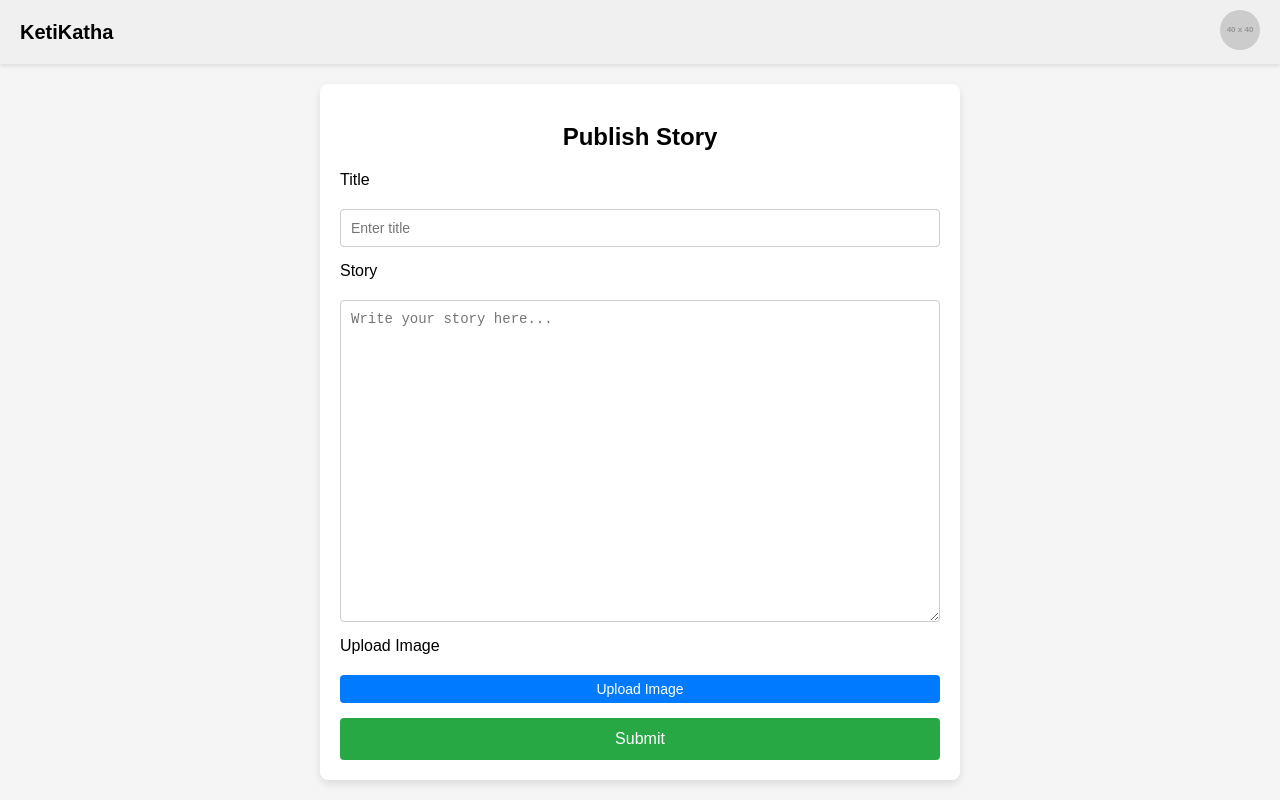
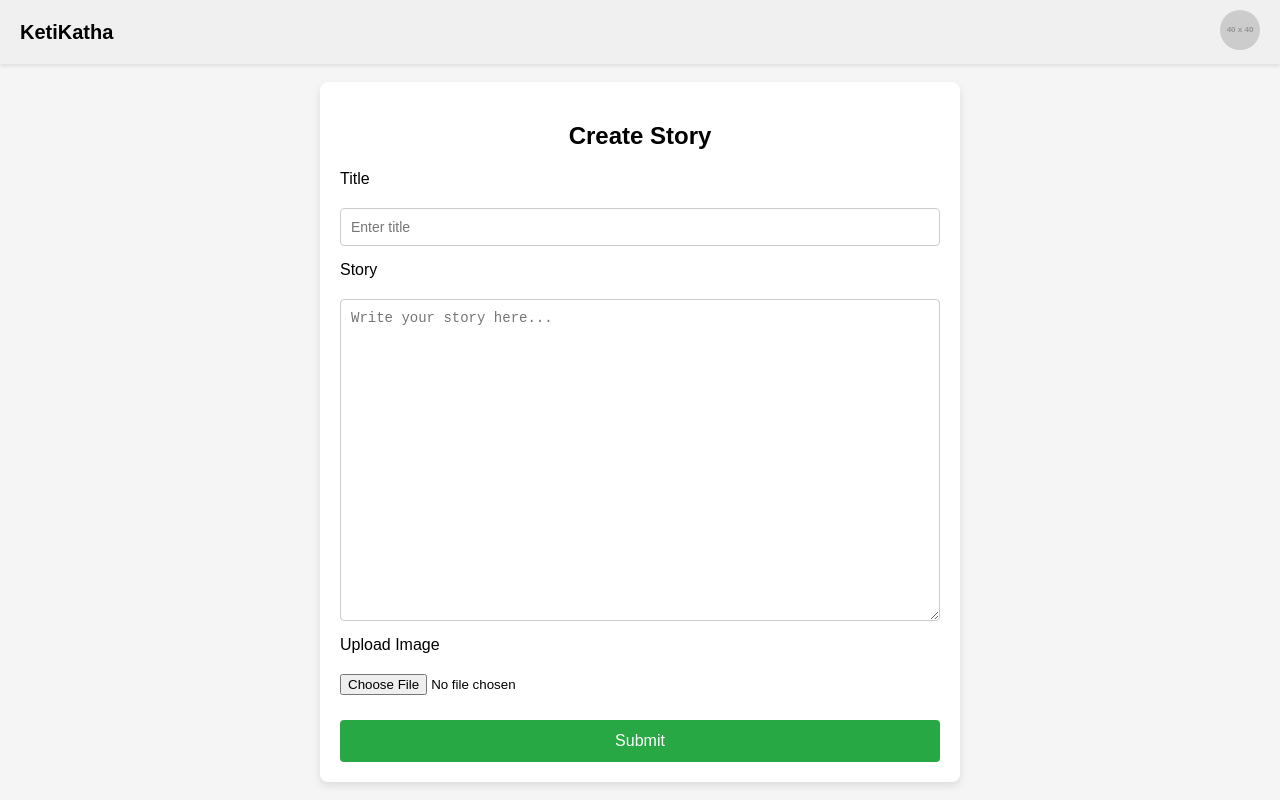
Before and after one commit to RavinduDilshan/keti_katha_publisher, a React (Create React App) app: page /dashboard in a window 1280 px wide. Built offline with nearby package versions, Linux system fonts and the light colour scheme.

Commit message:
image upload button

```diff
--- a/src/screens/DashboardScreen.jsx
+++ b/src/screens/DashboardScreen.jsx
@@ -2,6 +2,7 @@ import React, { useState } from "react";
 
 const DashboardScreen = () => {
   const [menuOpen, setMenuOpen] = useState(false);
+  const [selectedImage, setSelectedImage] = useState(null);
 
   const handleAvatarClick = () => {
     setMenuOpen(!menuOpen);
@@ -15,6 +16,14 @@ const DashboardScreen = () => {
     } else if (option === "profile") {
       console.log("View Profile clicked");
       // Add view profile logic here
+    }
+  };
+
+  const handleImageChange = (event) => {
+    const file = event.target.files[0];
+    if (file) {
+      const imageUrl = URL.createObjectURL(file);
+      setSelectedImage(imageUrl);
     }
   };
 
@@ -45,7 +54,7 @@ const DashboardScreen = () => {
       {/* Centered Content */}
       <main style={styles.contentWrapper}>
         <div style={styles.content}>
-          <h2 style={styles.heading}>Publish Story</h2>
+          <h2 style={styles.heading}>Create Story</h2>
           <form style={styles.form}>
             <label style={styles.label}>Title</label>
             <input type="text" placeholder="Enter title" style={styles.input} />
@@ -54,9 +63,19 @@ const DashboardScreen = () => {
             <textarea placeholder="Write your story here..." style={styles.textarea}></textarea>
 
             <label style={styles.label}>Upload Image</label>
-            <button type="button" style={styles.uploadButton}>
-              Upload Image
-            </button>
+            <div>
+              <input
+                type="file"
+                accept="image/*"
+                style={styles.fileInput}
+                onChange={handleImageChange}
+              />
+              {selectedImage && (
+                <div style={styles.imagePreview}>
+                  <img src={selectedImage} alt="Preview" style={styles.previewImage} />
+                </div>
+              )}
+            </div>
 
             <button type="submit" style={styles.submitButton}>
               Submit
@@ -120,7 +139,7 @@ const styles = {
     cursor: "pointer",
   },
   contentWrapper: {
-    flex: 1, // Ensures the content takes up the available space below the navbar
+    flex: 1,
     display: "flex",
     justifyContent: "center",
     alignItems: "center",
@@ -159,18 +178,21 @@ const styles = {
     fontSize: "14px",
     border: "1px solid #ccc",
     borderRadius: "4px",
-    minHeight: "300px", // Increased height for the story input
-    resize: "vertical", // Allows only vertical resizing
-    overflow: "auto", // Ensures content doesn't overflow the container
+    minHeight: "300px",
+    resize: "vertical",
   },
-  uploadButton: {
-    padding: "6px 12px", // Smaller button
-    fontSize: "14px",
-    backgroundColor: "#007bff",
-    color: "white",
-    border: "none",
-    borderRadius: "4px",
-    cursor: "pointer",
+  fileInput: {
+    marginBottom: "10px",
+  },
+  imagePreview: {
+    marginTop: "10px",
+    textAlign: "center",
+  },
+  previewImage: {
+    maxWidth: "100%",
+    maxHeight: "200px",
+    borderRadius: "8px",
+    boxShadow: "0px 2px 4px rgba(0, 0, 0, 0.2)",
   },
   submitButton: {
     padding: "12px",
```
